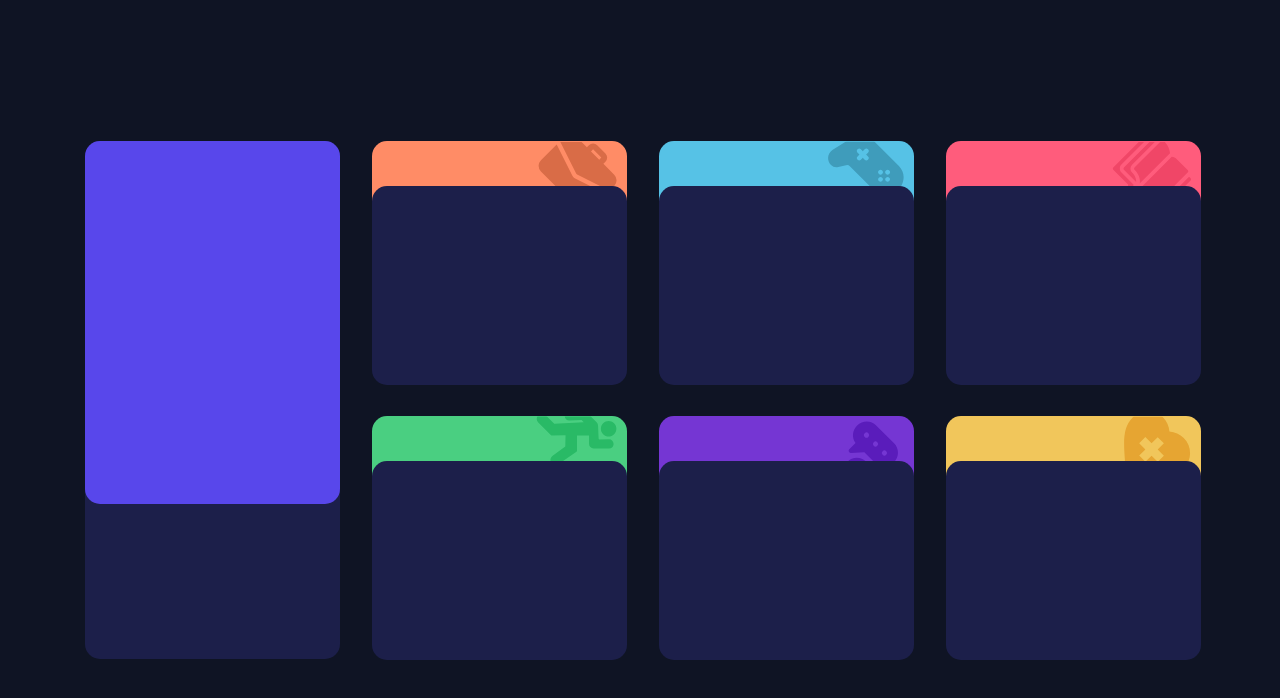
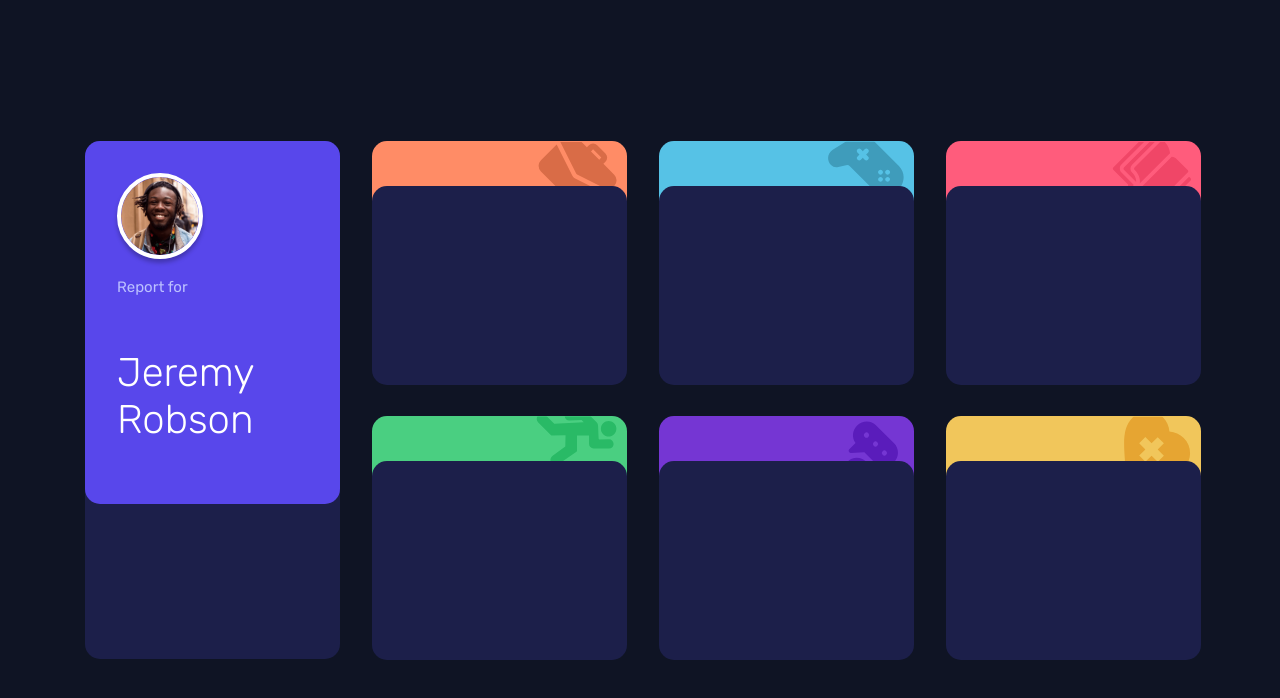
Before and after one commit to steveanthony999/time_tracking_dashboard, a React (Create React App) app: page / in a window 1280 px wide. Shown: the top 698 px of the page. Built offline with nearby package versions, Linux system fonts and the light colour scheme.

Commit message:
working on profile section

```diff
--- a/src/App.css
+++ b/src/App.css
@@ -44,3 +44,29 @@
 .item:nth-child(7) .icon {
   top: -6px;
 }
+
+.profile-container {
+  position: absolute;
+  top: 0;
+  padding: 2rem;
+  z-index: 100;
+}
+
+.profile-container img {
+  height: 78px;
+  width: 78px;
+  border-radius: 50%;
+  border: white solid 4px;
+  box-shadow: 0 4px 4px rgba(0, 0, 0, 0.25);
+}
+
+.profile-container p {
+  color: #bbc0ff;
+  font-size: 15px;
+}
+
+.profile-container h4 {
+  color: white;
+  font-size: 40px;
+  font-weight: 300;
+}
--- a/src/App.js
+++ b/src/App.js
@@ -8,6 +8,7 @@ import IconStudy from './images/icon-study.svg';
 import IconExercise from './images/icon-exercise.svg';
 import IconSocial from './images/icon-social.svg';
 import IconSelfCare from './images/icon-self-care.svg';
+import ProfilePic from './images/image-jeremy.png';
 
 import './App.css';
 
@@ -15,7 +16,7 @@ function App() {
   return (
     <div id='app'>
       <div className='container'>
-        <div className='item'>
+        <div className='item profile'>
           <Card
             cardColor='var(--blue)'
             cardHeight='70%'
@@ -23,6 +24,13 @@ function App() {
             cardBgColor='var(--dark-blue)'
             cardBgHeight='518px'
           />
+          <div className='profile-container'>
+            <img src={ProfilePic} alt='profile' />
+            <div className='profile-info'>
+              <p>Report for</p>
+              <h4>Jeremy Robson</h4>
+            </div>
+          </div>
         </div>
         {data.map((i) => (
           <div className='item' key={i.id}>
```
Also changed, not shown: 1 other file (tests, documents, lock files or other folders).
